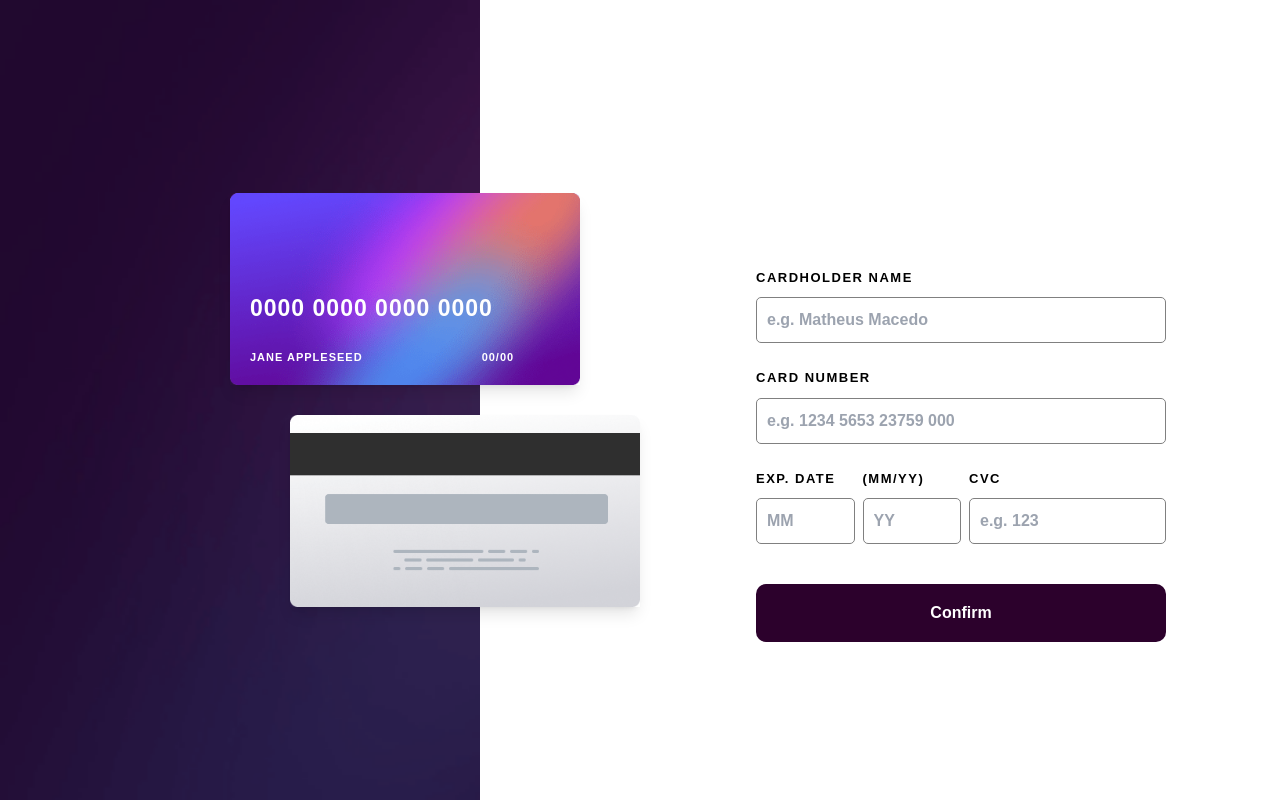
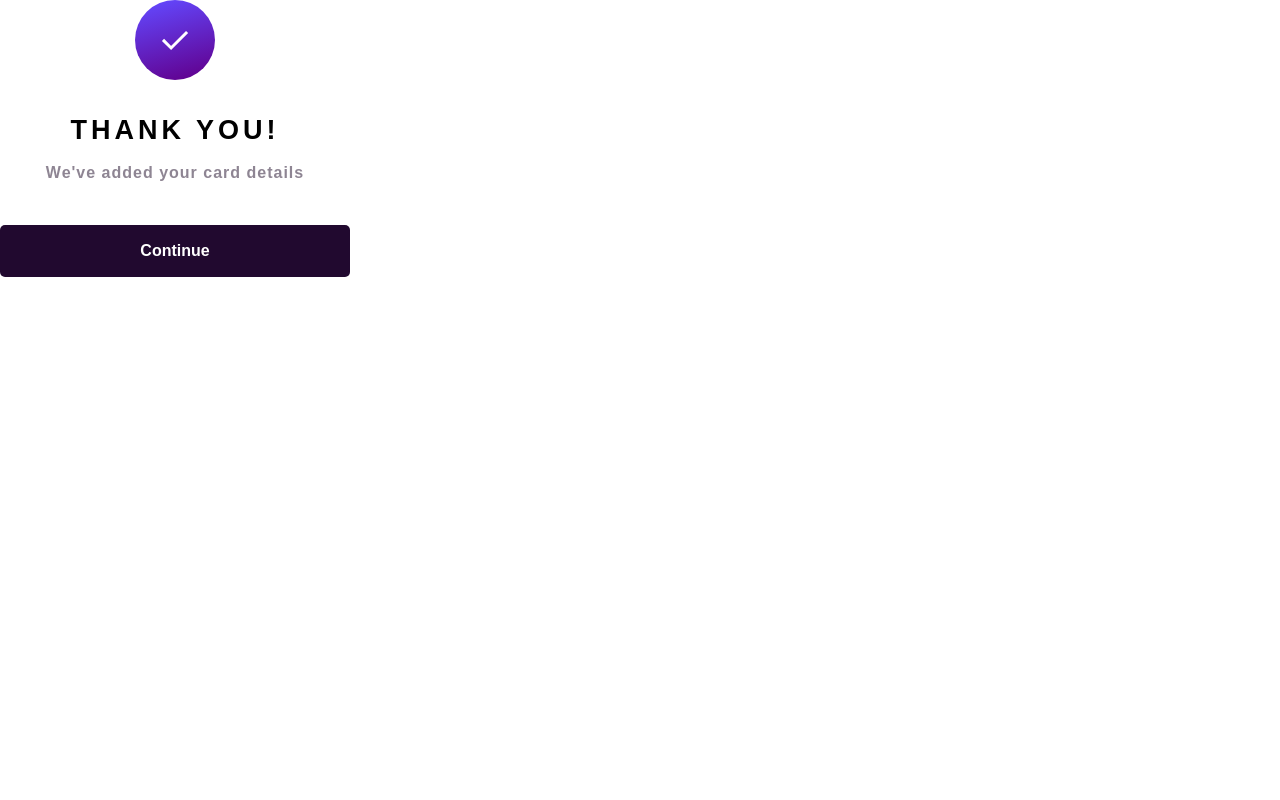
Before and after one commit to mattzu22/interactive-card-details-form-main, a React (Vite) app: page / in a window 1280 px wide. Built offline with nearby package versions, Linux system fonts and the light colour scheme.

Commit message:
creation success page

```diff
--- a/src/App.jsx
+++ b/src/App.jsx
@@ -1,11 +1,13 @@
 import { Cartoes } from "./component/Cartoes"
 import { Form } from "./component/Form";
+import { Sucesso } from "./component/verificado";
 
 function App() {
   return (
     <main className="md:flex gap-[20%]">
-     <Cartoes />
-     <Form />
+     {/* <Cartoes />
+     <Form /> */}
+     <Sucesso />
     </main>
   );
 }
--- a/src/component/Cartoes/index.jsx
+++ b/src/component/Cartoes/index.jsx
@@ -3,7 +3,7 @@ import Backcard from "../../images/bg-card-back.png";
 
 export const Cartoes = () => {
   return (
-    <div className="bg-mobile bg-cover bg-no-repeat md:min-h-screen md:w-[480px]">
+    <div className="bg-bgMobile bg-cover bg-no-repeat md:min-h-screen md:w-[480px]">
       <div className="flex flex-col max-w-[350px] m-auto relative bottom-[-50px] md:margin-0 md:bottom-0 md:min-h-screen md:justify-center md:gap-[30px] md:max-w-[100%] md:left-[100px]">
         <img
           className="w-[300px] self-end relative bottom-[-70px] shadow-lg md:bottom-0 md:w-[350px] md:order-[1] md:left-[60px]"
--- /dev/null
+++ b/src/component/verificado/index.jsx
@@ -0,0 +1,12 @@
+export const Sucesso = ()=>{
+    return(
+        <div className="flex flex-col items-center justify-center w-[350px]">
+            <img className="w-[80px] mb-[30px]" src="./src/images/icon-complete.svg" alt="icon complete" />
+
+            <h2 className="text-[27px] font-[600] uppercase tracking-[4px] mb-[10px] font-primary">thank you!</h2>
+            <p className="text-grey tracking-[1px] mb-[40px]">We've added your card details</p>
+
+            <a href="/" className="bg-violet text-white p-[14px] w-full text-center rounded-[5px]">Continue</a>
+        </div>
+    )
+}
--- a/tailwind.config.cjs
+++ b/tailwind.config.cjs
@@ -9,11 +9,17 @@ module.exports = {
   theme: {
     extend: {
       backgroundImage: {
-        mobile: "url('/src/images/bg-main-mobile.png')",
-        desktop: "url('/src/images/bg-main-desktop.png')"
+        bgMobile: "url('/src/images/bg-main-mobile.png')",
+        bgDesktop: "url('/src/images/bg-main-desktop.png')",
+        cardLogo: "url('/src/images/card-logo.svg')",
+        iconComplete: "url('/src/images/icon-complete.svg')",
       },
       fontFamily:{
         primary: 'Space Grotesk, sans-serif'
+      },
+      colors:{
+        grey: 'hsl(279, 6%, 55%)',
+        violet: 'hsl(278, 68%, 11%)'
       }
     },
   },
```
